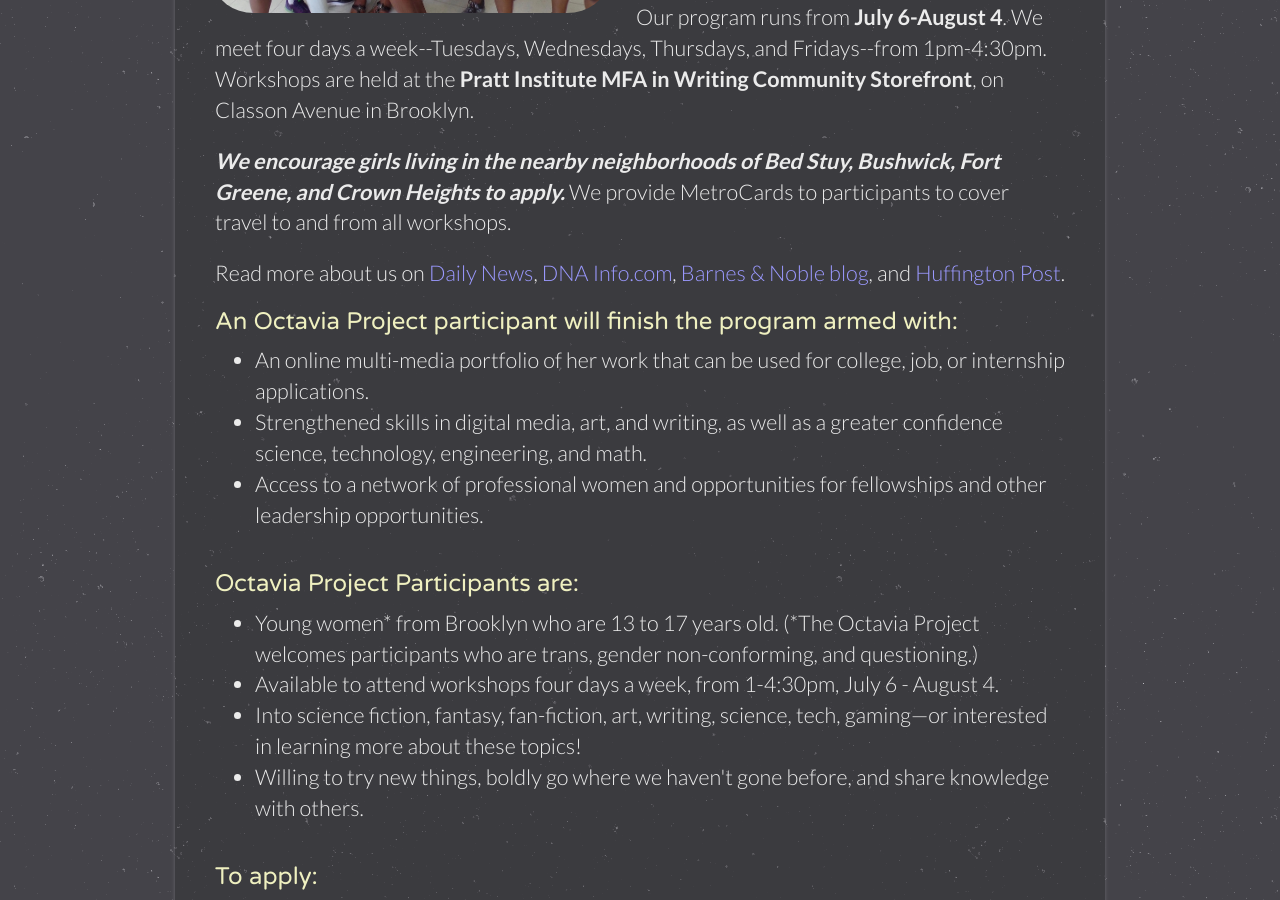
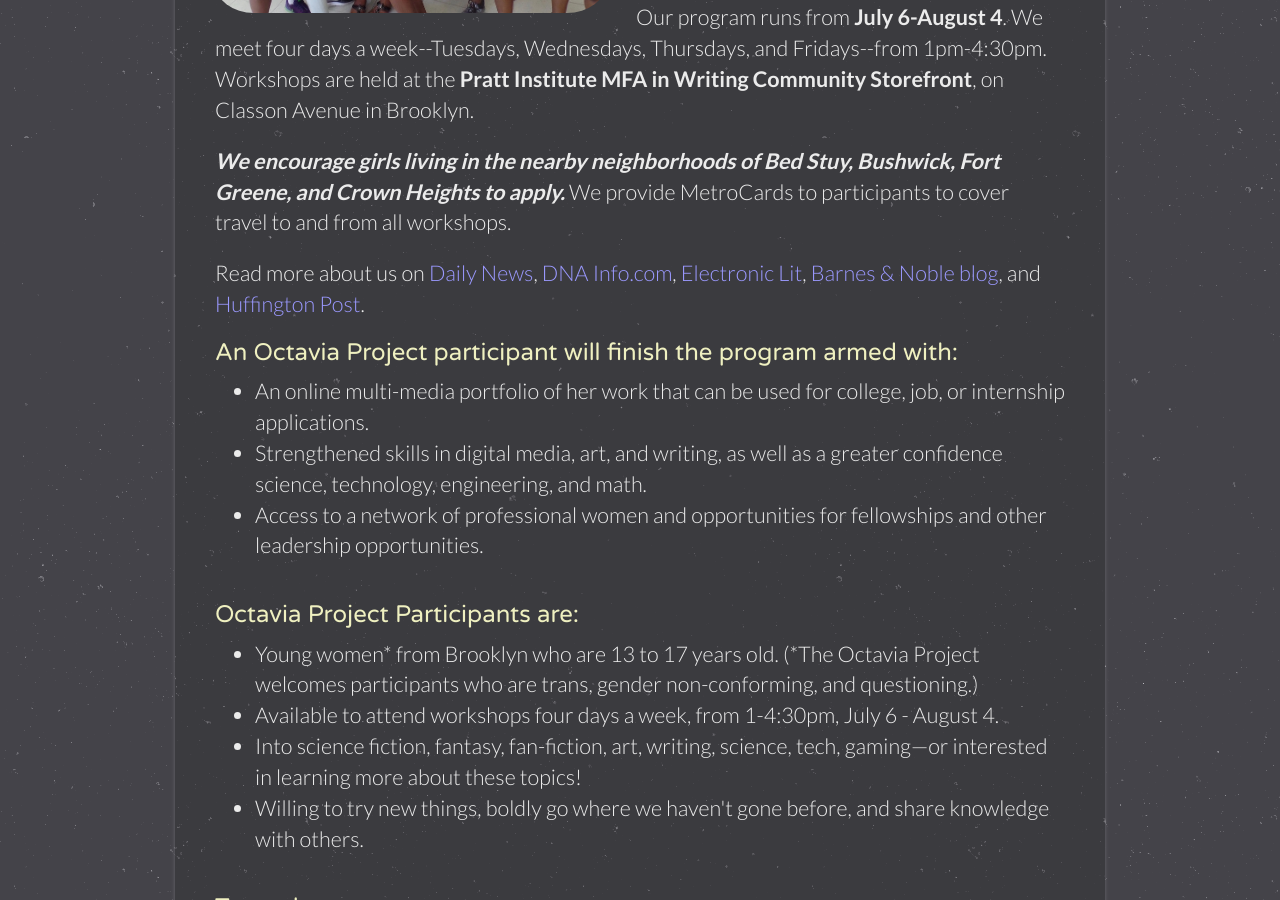
Before and after one commit to OctaviaProject/octaviaproject.github.io, a Jekyll site: the page built from join.html, in a window 1280 px wide and 900 px high, scrolled down 567 px. Built offline with Jekyll 4.4.1, drawn with Linux system fonts in a browser that asks for light colours; comment, search, counter and statistics services are not loaded.

Commit message:
Added Elect Lit link

```diff
--- a/join.html
+++ b/join.html
@@ -20,9 +20,10 @@
           Fort Greene, and Crown Heights to apply.</i></b> We provide MetroCards to
       participants to cover travel to and from all workshops.</p>
 
-      <p>Read more about us on <a target="blank" href="http://www.nydailynews.com/blogs/pageviews/octavia-project-empowers-teen-girls-science-fiction-blog-entry-1.2285161"> Daily News</a>,
-      <a target="blank" href="http://www.dnainfo.com/new-york/20150409/bed-stuy/workshops-use-sci-fi-fan-fiction-teach-girls-stem-writing-skills?utm_content=buffer83973&utm_medium=social&utm_source=twitter.com&utm_campaign=buffer">
-      DNA Info.com</a>, <a target="blank" href="http://www.barnesandnoble.com/blog/sci-fi-fantasy/the-octavia-project-and-top-sff-recommendations-for-young-women/">
+      <p>Read more about us on <a target="blank" href="http://www.nydailynews.com/blogs/pageviews/octavia-project-empowers-teen-girls-science-fiction-blog-entry-1.2285161">
+      Daily News</a>, <a target="blank" href="http://www.dnainfo.com/new-york/20150409/bed-stuy/workshops-use-sci-fi-fan-fiction-teach-girls-stem-writing-skills?utm_content=buffer83973&utm_medium=social&utm_source=twitter.com&utm_campaign=buffer">
+      DNA Info.com</a>, <a target="blank" href="https://electricliterature.com/we-need-the-alternate-realities-living-inside-girls-of-color-from-brooklyn-dea308acb10">
+      Electronic Lit</a>, <a target="blank" href="http://www.barnesandnoble.com/blog/sci-fi-fantasy/the-octavia-project-and-top-sff-recommendations-for-young-women/">
       Barnes & Noble blog</a>, and <a target="blank" href="http://www.huffingtonpost.com/meghan-mcnamara/what-science-fiction-can-_b_7268896.html?utm_content=buffer85c92&utm_medium=social&utm_source=twitter.com&utm_campaign=buffer">
       Huffington Post</a>.</p>
 
```
